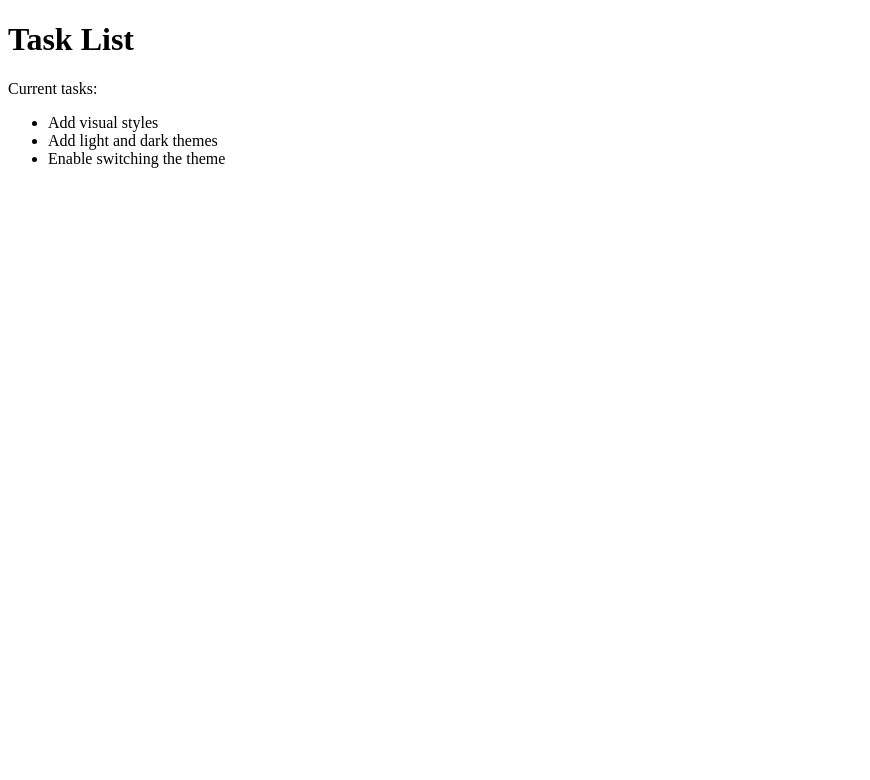
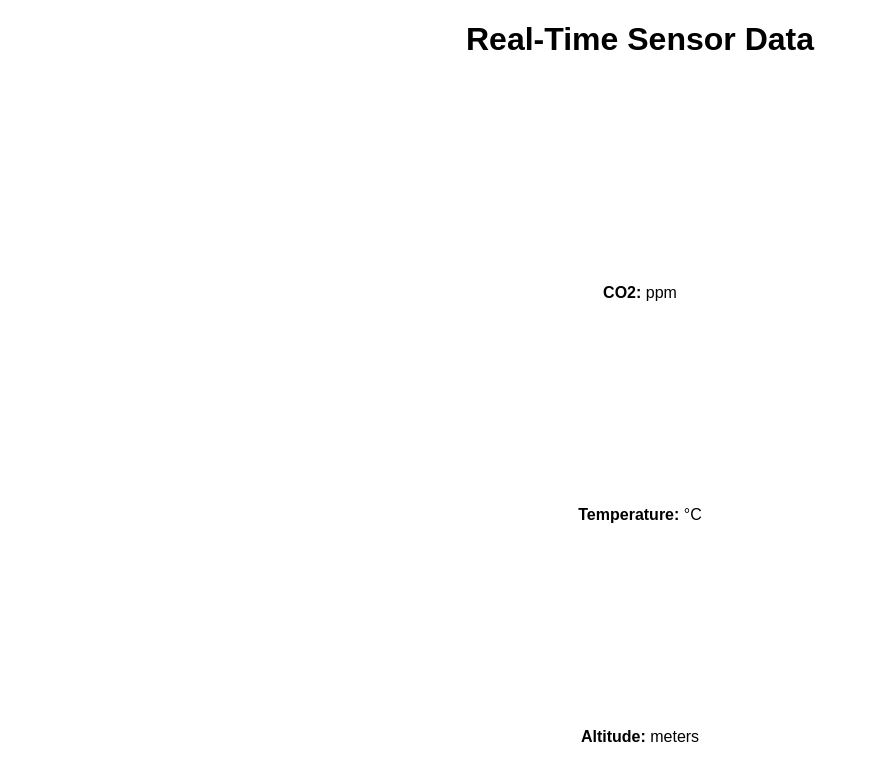
Before and after one commit to stdys777/web_hackathon, a plain HTML site: page index.html in a window 1280 px wide. Shown: the whole page, without its empty margins (0-870 px from the left). Drawn offline with Linux system fonts and the light colour scheme.

Commit message:
Update index.html  made space for the locations

```diff
--- a/index.html
+++ b/index.html
@@ -1,35 +1,43 @@
-<!-- <!DOCTYPE html>
-<html lang="en">
-<head>
-    <meta charset="UTF-8">
-    <meta name="viewport" content="width=device-width, initial-scale=1.0">
-    <title>Document</title>
-</head>
-<body>
-
-</body>
-</html> -->
-
 <!DOCTYPE html>
 <html lang="en">
 <head>
   <meta charset="utf-8">
   <meta http-equiv="X-UA-Compatible" content="IE=edge">
   <meta name="viewport" content="width=device-width, initial-scale=1.0">
-  <title>Simple website</title>
-  <link rel="stylesheet" href="main.css">
-  <!-- <meta charset="UTF-8">
-  <meta http-equiv="X-UA-Compatible" content="IE=edge">
-  <meta name="viewport" content="width=device-width, initial-scale=1.0">
-  <title>Document</title> -->
+  <title>Sensor Data</title>
+  <style>
+    body {
+      font-family: Arial, sans-serif;
+      text-align: center;
+      background-color: #14141400;
+    }
+
+    canvas {
+      width: 100%;
+      height: 200px;
+    }
+
+  </style>
 </head>
 <body>
-    <h1>Task List</h1>
-    <p id="msg">Current tasks:</p>
-    <ul>
-      <li class="list">Add visual styles</li>
-      <li class="list">Add light and dark themes</li>
-      <li>Enable switching the theme</li>
-    </ul>
+  <h1>Real-Time Sensor Data</h1>
+
+  <!-- CO2 Sensor -->
+    <canvas id="co2-graph"></canvas>
+    <strong>CO2: </strong><span id="co2"></span> ppm
+    </div>
+  </div>
+
+  <!-- Temperature Sensor -->
+    <canvas id="temp-graph"></canvas>
+    <strong>Temperature: </strong><span id="temp"></span> °C
+    </div>
+  </div>
+
+  <!-- Altitude Sensor -->
+    <canvas id="alt-graph"></canvas>
+      <strong>Altitude: </strong><span id="alt"></span> meters
+    </div>
+  </div>
 </body>
 </html>
```
